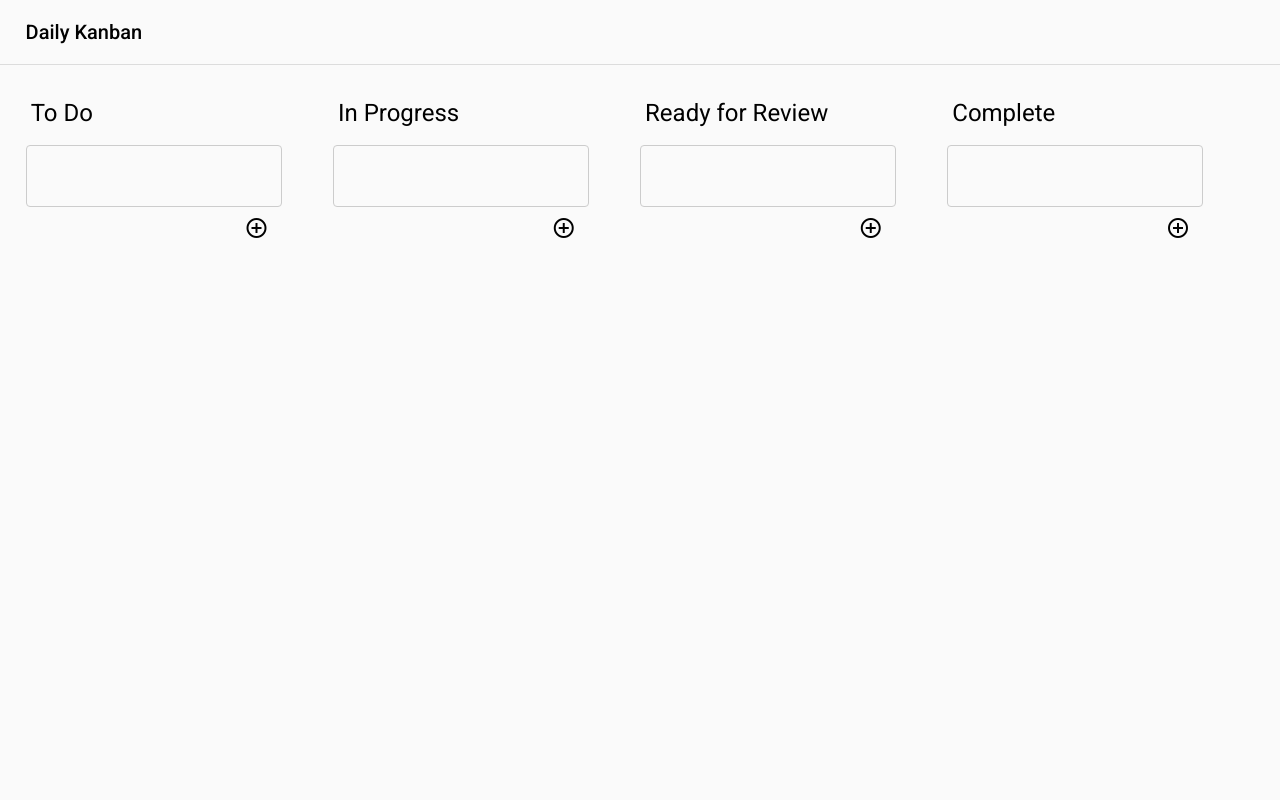
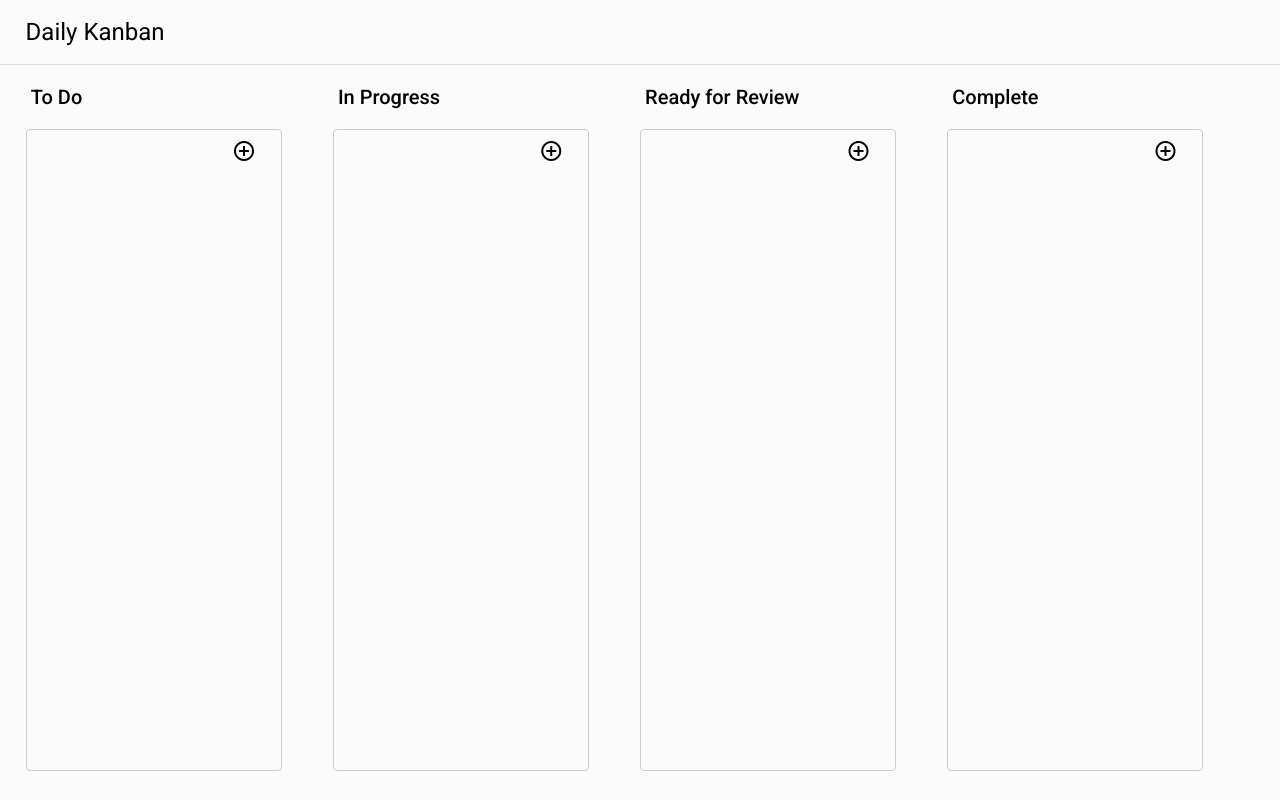
Before and after one commit to gKushagra/angular-kanban-v2, an Angular app: page /boards in a window 1280 px wide. Built offline with nearby package versions, Linux system fonts and the light colour scheme.

Commit message:
fixed scroll, added date to header

```diff
--- a/src/app/components/board/board.component.html
+++ b/src/app/components/board/board.component.html
@@ -2,10 +2,11 @@
     <!-- save btn, saving spinner, etc -->
     <div fxLayout="row" style="width:100%; margin-top: 16px;">
         <div fxFlex="2"></div>
-        <div class="mat-title">Daily Kanban</div>
+        <div class="mat-headline">Daily Kanban</div>
         <div fxFlex></div>
         <div>
-            <mat-progress-spinner *ngIf="savingBoards" color="primary" diameter="20" mode="indeterminate"></mat-progress-spinner>
+            <mat-progress-spinner *ngIf="savingBoards" color="primary" diameter="20" mode="indeterminate">
+            </mat-progress-spinner>
         </div>
         <div fxFlex="1"></div>
         <div class="mat-body-1" *ngIf="savingBoards">Saving...</div>
@@ -15,12 +16,12 @@
         <div fxFlex="2"></div>
     </div>
     <mat-divider style="width:100%;"></mat-divider>
-    <div fxLayout="row wrap" cdkDropListGroup style="width: 100%; margin-top: 32px;">
+    <div fxLayout="row wrap" cdkDropListGroup style="width: 100%; margin-top: 16px;">
         <!-- to do -->
         <div style="width: 20%; margin: 0 2% 0 2%;">
             <div fxLayout="row" style="width: 100%;">
                 <div fxFlex="2"></div>
-                <div class="mat-headline">To Do</div>
+                <div class="mat-title">To Do</div>
                 <div fxFlex></div>
             </div>
             <div fxLayout="column" style="width: 100%;">
@@ -28,25 +29,31 @@
                     (cdkDropListDropped)="drop($event)">
                     <mat-card *ngFor="let card of toDoCards; let i = index;" style="margin: 12px 0 12px 0;" cdkDrag>
                         <div fxLayout="column" style="width: 100%;">
-                            <div fxLayout="row" style="width: 100%;">
-                                <mat-form-field appearance="none" fxFlex>
-                                    <input (change)="saveState($event)" placeholder="Title..." style="font-size: 18px !important;"
-                                        [formControl]="card.header" type="text" matInput />
-                                </mat-form-field>
+                            <div fxLayout="row" fxLayoutAlign="start center" style="width: 100%;">
+                                <div class="mat-small">{{ card.id |date }}</div>
+                                <div fxFlex></div>
                                 <div>
-                                    <button matTooltip="Remove" (click)="deleteCard(1,i);saveState($event);" mat-icon-button>
+                                    <button matTooltip="Remove" (click)="deleteCard(1,i);saveState($event);"
+                                        mat-icon-button>
                                         <mat-icon>remove_circle</mat-icon>
                                     </button>
                                 </div>
                             </div>
+                            <mat-form-field appearance="none" fxFlex>
+                                <input (change)="saveState($event)" placeholder="Title..."
+                                    style="font-size: 18px !important;" [formControl]="card.header" type="text"
+                                    matInput />
+                            </mat-form-field>
                             <mat-form-field appearance="none" style="width: 100%;">
-                                <textarea (change)="saveState($event)" placeholder="Description..." style="font-size: 16px !important;"
-                                    [formControl]="card.description" matInput></textarea>
+                                <textarea (change)="saveState($event)" placeholder="Description..."
+                                    style="font-size: 16px !important;" [formControl]="card.description"
+                                    matInput></textarea>
                             </mat-form-field>
+
                         </div>
                     </mat-card>
-                </div>
-                <div fxLayout="row" style="width: 100%;">
+                    <!-- add new card -->
+                    <div fxLayout="row" style="width: 100%;" cdkDragDisabled=true>
                         <div fxFlex></div>
                         <div>
                             <button matTooltip="Add" (click)="addNewCard(1)" mat-icon-button>
@@ -57,11 +64,12 @@
                     </div>
                 </div>
             </div>
+        </div>
         <!-- in progress -->
         <div style="width: 20%; margin: 0 2% 0 2%;">
             <div fxLayout="row" style="width: 100%;">
                 <div fxFlex="2"></div>
-                <div class="mat-headline">In Progress</div>
+                <div class="mat-title">In Progress</div>
                 <div fxFlex></div>
             </div>
             <div fxLayout="column" style="width: 100%;">
@@ -70,25 +78,30 @@
                     <mat-card *ngFor="let card of inProgressCards; let i = index" style="margin: 12px 0 12px 0;"
                         cdkDrag>
                         <div fxLayout="column" style="width: 100%;">
-                            <div fxLayout="row" style="width: 100%;">
-                                <mat-form-field appearance="none" fxFlex>
-                                    <input (change)="saveState($event)" placeholder="Title..." style="font-size: 18px !important;"
-                                        [formControl]="card.header" type="text" matInput />
-                                </mat-form-field>
+                            <div fxLayout="row" fxLayoutAlign="start center" style="width: 100%;">
+                                <div class="mat-small">{{ card.id |date }}</div>
+                                <div fxFlex></div>
                                 <div>
-                                    <button matTooltip="Remove" (click)="deleteCard(2,i);saveState($event);" mat-icon-button>
+                                    <button matTooltip="Remove" (click)="deleteCard(2,i);saveState($event);"
+                                        mat-icon-button>
                                         <mat-icon>remove_circle</mat-icon>
                                     </button>
                                 </div>
                             </div>
+                            <mat-form-field appearance="none" fxFlex>
+                                <input (change)="saveState($event)" placeholder="Title..."
+                                    style="font-size: 18px !important;" [formControl]="card.header" type="text"
+                                    matInput />
+                            </mat-form-field>
                             <mat-form-field appearance="none" style="width: 100%;">
-                                <textarea (change)="saveState($event)" placeholder="Description..." style="font-size: 16px !important;"
-                                    [formControl]="card.description" matInput></textarea>
+                                <textarea (change)="saveState($event)" placeholder="Description..."
+                                    style="font-size: 16px !important;" [formControl]="card.description"
+                                    matInput></textarea>
                             </mat-form-field>
                         </div>
                     </mat-card>
-                </div>
-                <div fxLayout="row" style="width: 100%;">
+                    <!-- add card -->
+                    <div fxLayout="row" style="width: 100%;" cdkDragDisabled=true>
                         <div fxFlex></div>
                         <div>
                             <button matTooltip="Add" (click)="addNewCard(2)" mat-icon-button>
@@ -99,11 +112,12 @@
                     </div>
                 </div>
             </div>
+        </div>
         <!-- ready for review -->
         <div style="width: 20%; margin: 0 2% 0 2%;">
             <div fxLayout="row" style="width: 100%;">
                 <div fxFlex="2"></div>
-                <div class="mat-headline">Ready for Review</div>
+                <div class="mat-title">Ready for Review</div>
                 <div fxFlex></div>
             </div>
             <div fxLayout="column" style="width: 100%;">
@@ -112,25 +126,31 @@
                     <mat-card *ngFor="let card of readyForReviewCards; let i = index" style="margin: 12px 0 12px 0;"
                         cdkDrag>
                         <div fxLayout="column" style="width: 100%;">
-                            <div fxLayout="row" style="width: 100%;">
-                                <mat-form-field appearance="none" fxFlex>
-                                    <input (change)="saveState($event)" placeholder="Title..." style="font-size: 18px !important;"
-                                        [formControl]="card.header" type="text" matInput />
-                                </mat-form-field>
+                            <div fxLayout="row" fxLayoutAlign="start center" style="width: 100%;">
+                                <div class="mat-small">{{ card.id |date }}</div>
+                                <div fxFlex></div>
                                 <div>
-                                    <button matTooltip="Remove" (click)="deleteCard(3,i);saveState($event);" mat-icon-button>
+                                    <button matTooltip="Remove" (click)="deleteCard(3,i);saveState($event);"
+                                        mat-icon-button>
                                         <mat-icon>remove_circle</mat-icon>
                                     </button>
                                 </div>
                             </div>
+                            <mat-form-field appearance="none" fxFlex>
+                                <input (change)="saveState($event)" placeholder="Title..."
+                                    style="font-size: 18px !important;" [formControl]="card.header" type="text"
+                                    matInput />
+                            </mat-form-field>
                             <mat-form-field appearance="none" style="width: 100%;">
-                                <textarea (change)="saveState($event)" placeholder="Description..." style="font-size: 16px !important;"
-                                    [formControl]="card.description" matInput></textarea>
+                                <textarea (change)="saveState($event)" placeholder="Description..."
+                                    style="font-size: 16px !important;" [formControl]="card.description"
+                                    matInput></textarea>
                             </mat-form-field>
+
                         </div>
                     </mat-card>
-                </div>
-                <div fxLayout="row" style="width: 100%;">
+                    <!-- add new card -->
+                    <div fxLayout="row" style="width: 100%;" cdkDragDisabled=true>
                         <div fxFlex></div>
                         <div>
                             <button matTooltip="Add" (click)="addNewCard(3)" mat-icon-button>
@@ -140,38 +160,46 @@
                         <div fxFlex="2"></div>
                     </div>
                 </div>
+
+            </div>
         </div>
         <!-- complete -->
         <div style="width: 20%; margin: 0 2% 0 2%;">
             <div fxLayout="row" style="width: 100%;">
                 <div fxFlex="2"></div>
-                <div class="mat-headline">Complete</div>
+                <div class="mat-title">Complete</div>
                 <div fxFlex></div>
             </div>
             <div fxLayout="column" style="width: 100%;">
                 <div class="example-list" cdkDropList [cdkDropListData]="completeCards" cdkDropListSortingDisabled
                     (cdkDropListDropped)="drop($event)">
+                    <!-- card -->
                     <mat-card *ngFor="let card of completeCards; let i = index" style="margin: 12px 0 12px 0;" cdkDrag>
                         <div fxLayout="column" style="width: 100%;">
-                            <div fxLayout="row" style="width: 100%;">
-                                <mat-form-field appearance="none" fxFlex>
-                                    <input (change)="saveState($event)" placeholder="Title..." style="font-size: 18px !important;"
-                                        [formControl]="card.header" type="text" matInput />
-                                </mat-form-field>
+                            <div fxLayout="row" fxLayoutAlign="start center" style="width: 100%;">
+                                <div class="mat-small">{{ card.id |date }}</div>
+                                <div fxFlex></div>
                                 <div>
-                                    <button matTooltip="Remove" (click)="deleteCard(4,i);saveState($event);" mat-icon-button>
+                                    <button matTooltip="Remove" (click)="deleteCard(4,i);saveState($event);"
+                                        mat-icon-button>
                                         <mat-icon>remove_circle</mat-icon>
                                     </button>
                                 </div>
                             </div>
+                            <mat-form-field appearance="none" fxFlex>
+                                <input (change)="saveState($event)" placeholder="Title..."
+                                    style="font-size: 18px !important;" [formControl]="card.header" type="text"
+                                    matInput />
+                            </mat-form-field>
                             <mat-form-field appearance="none" style="width: 100%;">
-                                <textarea (change)="saveState($event)" placeholder="Description..." style="font-size: 16px !important;"
-                                    [formControl]="card.description" matInput></textarea>
+                                <textarea (change)="saveState($event)" placeholder="Description..."
+                                    style="font-size: 16px !important;" [formControl]="card.description"
+                                    matInput></textarea>
                             </mat-form-field>
                         </div>
                     </mat-card>
-                </div>
-                <div fxLayout="row" style="width: 100%;">
+                    <!-- add new card -->
+                    <div fxLayout="row" style="width: 100%;" cdkDragDisabled=true>
                         <div fxFlex></div>
                         <div>
                             <button matTooltip="Add" (click)="addNewCard(4)" mat-icon-button>
@@ -179,6 +207,7 @@
                             </button>
                         </div>
                         <div fxFlex="2"></div>
+                    </div>
                 </div>
             </div>
         </div>
--- a/src/app/components/board/board.component.scss
+++ b/src/app/components/board/board.component.scss
@@ -15,10 +15,10 @@
 
 .example-list {
   border: solid 1px #ccc;
-  min-height: 60px;
+  height: 80vh;
   background-color: #FAFAFA;
   border-radius: 4px;
-  overflow: hidden;
+  overflow: auto;
   display: block;
   padding: 0 12px 0 12px;
 }
--- a/src/app/components/board/board.component.ts
+++ b/src/app/components/board/board.component.ts
@@ -1,5 +1,5 @@
 import { CdkDragDrop, moveItemInArray, transferArrayItem } from '@angular/cdk/drag-drop';
-import { Component, OnInit } from '@angular/core';
+import { Component, ElementRef, OnInit, ViewChild } from '@angular/core';
 import { FormControl } from '@angular/forms';
 // import { BoardModel } from 'src/app/model/board.model';
 import { Card, CardInterface } from 'src/app/model/card.model';
@@ -23,7 +23,7 @@ export class BoardComponent implements OnInit {
   constructor(private storageService: StorageService) { }
 
   ngOnInit(): void {
-    if(!this.storageService.getBoard()) return;
+    if (!this.storageService.getBoard()) return;
     const boards = this.storageService.getBoard();
     for (let i = 0; i < boards.length; i++) {
       if (boards[i].length > 0) {
```
Lines whose indentation alone changed are shown as unchanged.
